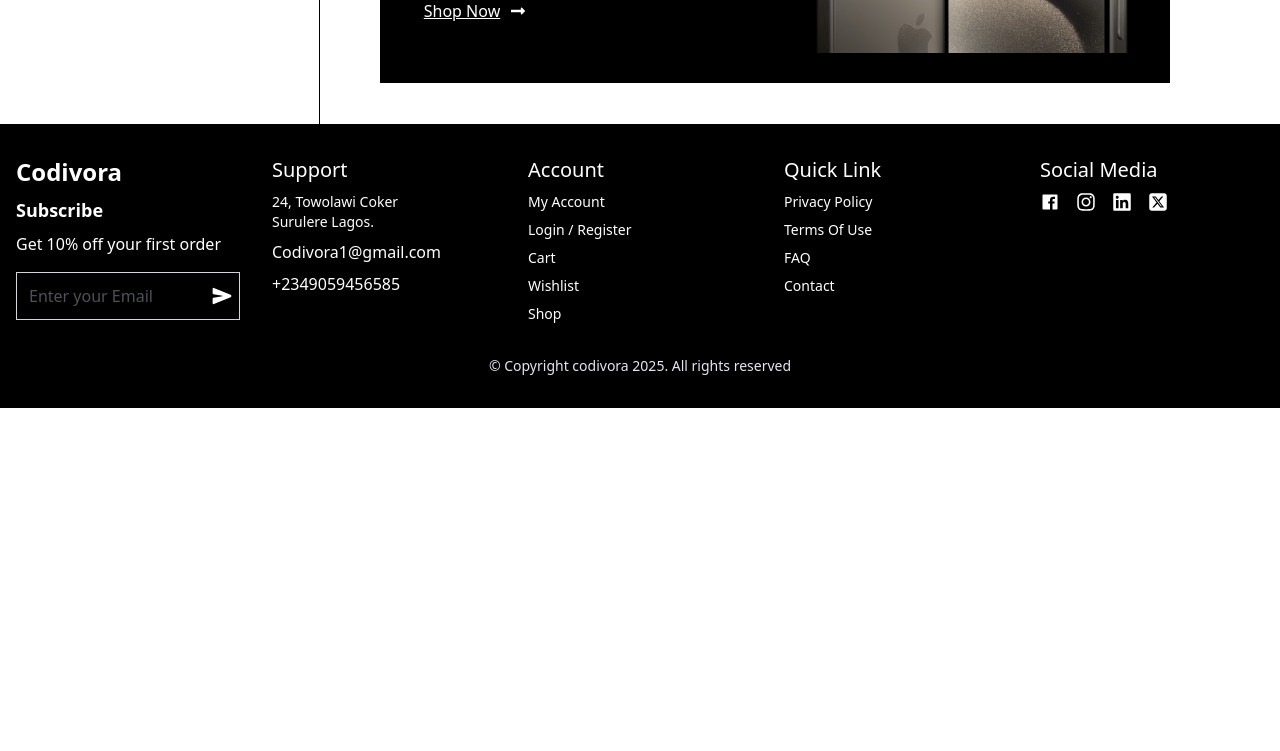
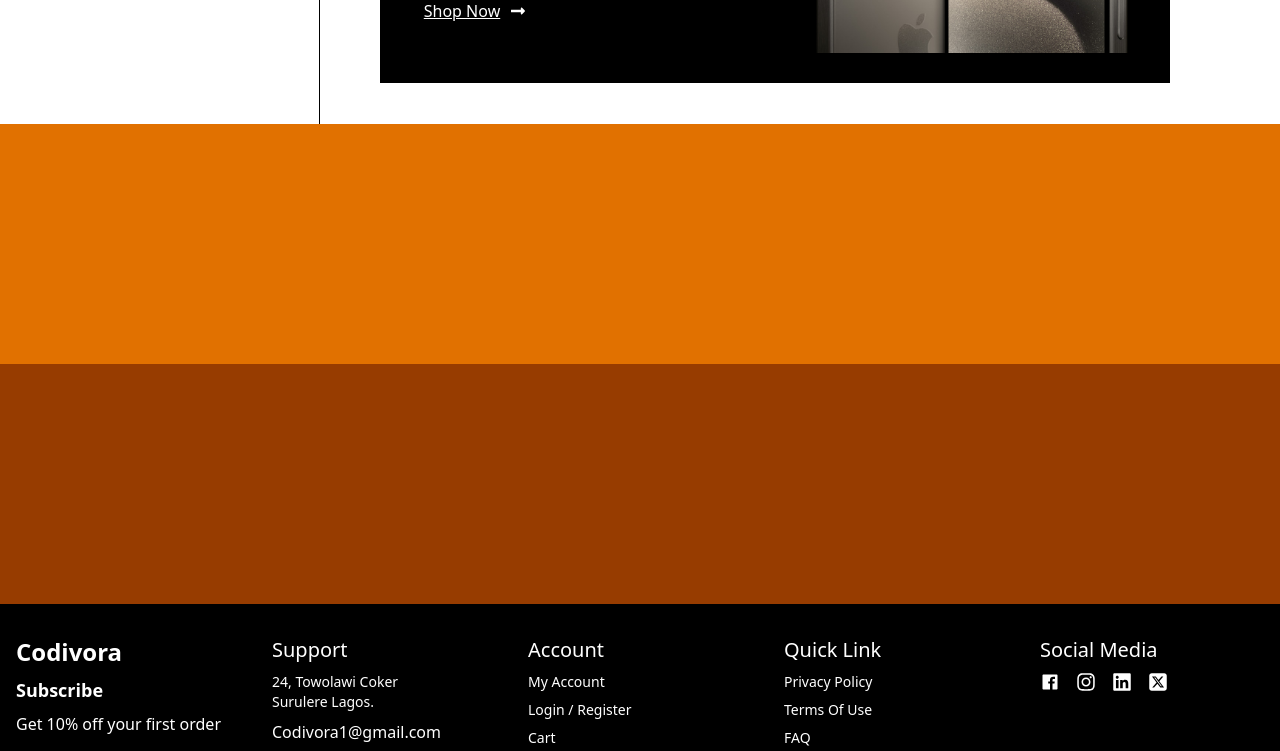
Before and after one commit to kingsLib5/ecommerce, a React (Vite) app: page / in a window 1280 px wide. Shown: the part 420-1171 px from the top of the page. Before the commit the page ends 828 px from the top, so only its background shows below. Built offline with nearby package versions, Linux system fonts and the light colour scheme.

Commit message:
Home Page component two update

```diff
--- /dev/null
+++ b/src/Components/Home-Components/HomeTwo.jsx
@@ -0,0 +1,14 @@
+import React from 'react'
+
+function HomeTwo() {
+  return (
+    <>
+      <div className=' bg-amber-400 grid grid-rows-2 h-[60vh]'>
+            <div className=' bg-amber-600'></div>
+            <div className=' bg-amber-800'></div>
+      </div>
+    </>
+  )
+}
+
+export default HomeTwo
--- a/src/Pages/HomePage.jsx
+++ b/src/Pages/HomePage.jsx
@@ -1,10 +1,12 @@
 import React from 'react'
 import Home from "../Components/Home-Components/Home"
+import HomeTwo from '../Components/Home-Components/HomeTwo'
 
 function HomePage() {
   return (
     <>
       <Home/>
+      <HomeTwo/>
     </>
   )
 }
```
